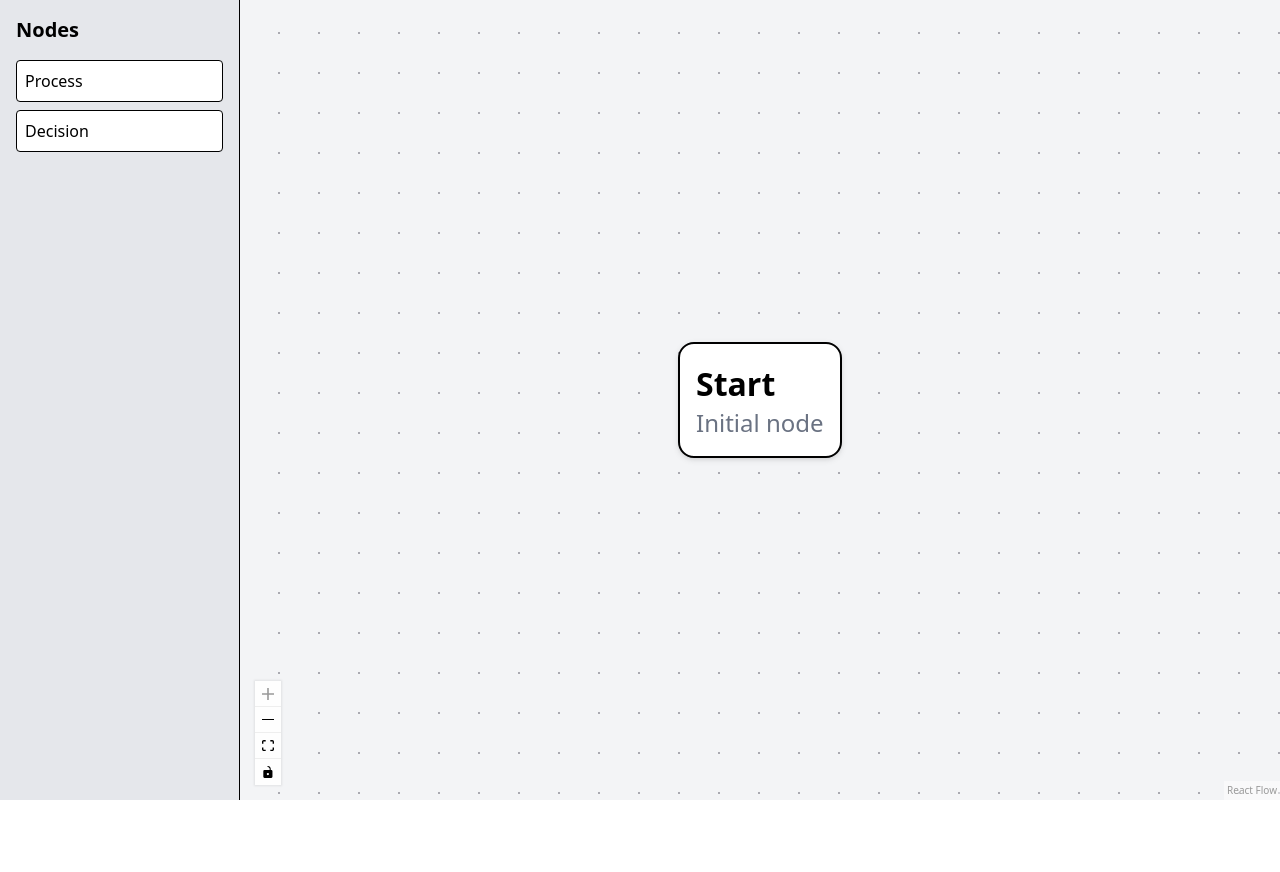
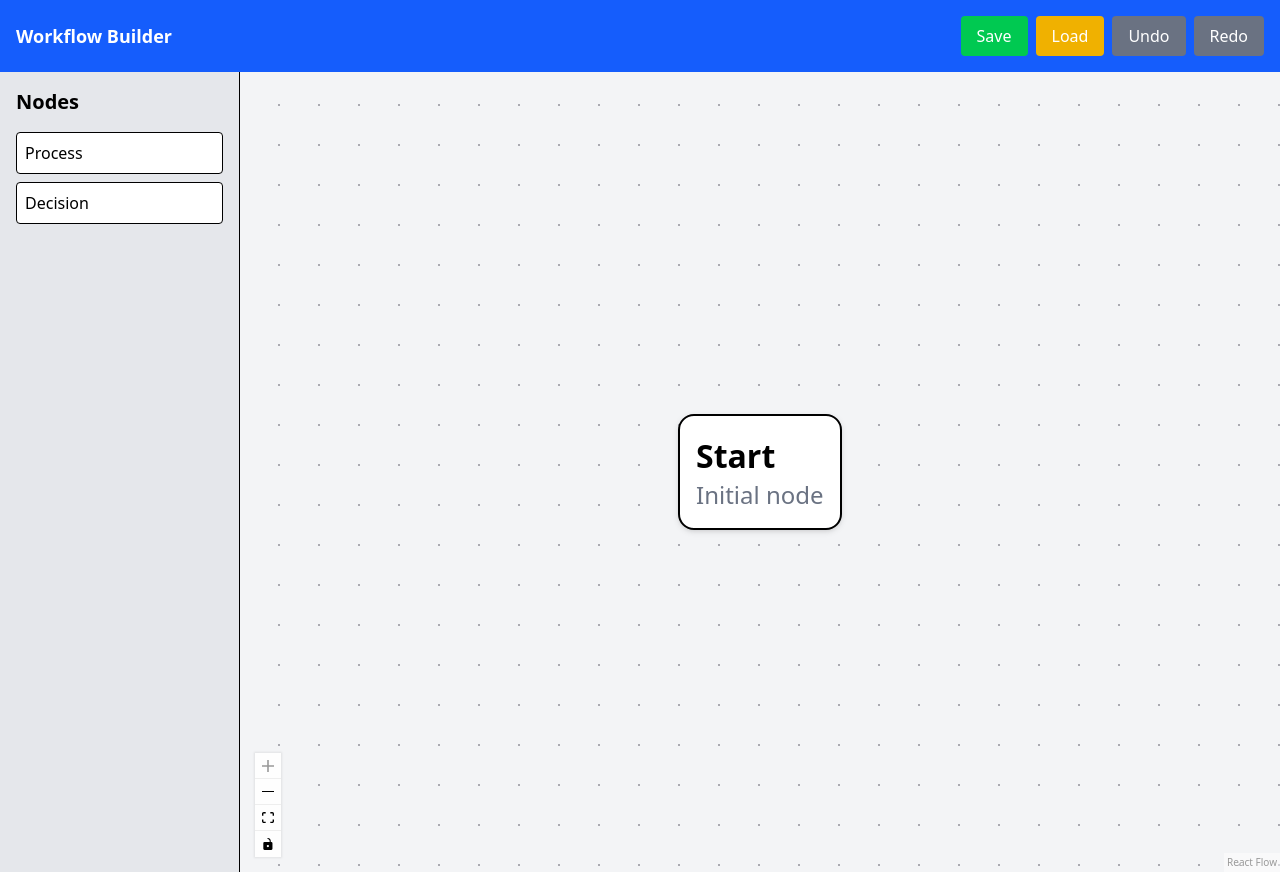
Before and after one commit to marymetilda/workflow-builder, a React app: page / in a window 1280 px wide. Before the commit the page ends 800 px from the top, so only its background shows below. Built offline with nearby package versions, Linux system fonts and the light colour scheme; the HTML template or start-up script is replaced by a standard one.

Commit message:
feat: header component

```diff
--- /dev/null
+++ b/src/components/Header.tsx
@@ -0,0 +1,32 @@
+import React from "react";
+
+interface HeaderProps {
+  onSave: () => void;
+  onLoad: () => void;
+  onUndo: () => void;
+  onRedo: () => void;
+}
+
+const Header: React.FC<HeaderProps> = ({ onSave, onLoad, onUndo, onRedo }) => {
+  return (
+    <header className="flex justify-between items-center p-4 bg-blue-600 text-white shadow-md">
+      <h1 className="text-lg font-bold">Workflow Builder</h1>
+      <div className="flex gap-2">
+        <button onClick={onSave} className="bg-green-500 px-4 py-2 rounded">
+          Save
+        </button>
+        <button onClick={onLoad} className="bg-yellow-500 px-4 py-2 rounded">
+          Load
+        </button>
+        <button onClick={onUndo} className="bg-gray-500 px-4 py-2 rounded">
+          Undo
+        </button>
+        <button onClick={onRedo} className="bg-gray-500 px-4 py-2 rounded">
+          Redo
+        </button>
+      </div>
+    </header>
+  );
+};
+
+export default Header;
--- a/src/components/WorkflowCanvas.tsx
+++ b/src/components/WorkflowCanvas.tsx
@@ -1,5 +1,6 @@
 import { useState, useCallback } from "react";
 import PropertiesPanel from "./PropertiesPanel";
+import Header from "./Header";
 import {
   ReactFlow,
   useEdgesState,
@@ -9,6 +10,7 @@ import {
   Node,
   Background,
   Controls,
+  Edge,
 } from "@xyflow/react";
 import Sidebar from "./Sidebar";
 
@@ -39,17 +41,36 @@ const nodeTypes = {
   customNode: NodeComponent,
 };
 
+interface NodeData extends Record<string, unknown> {
+  label?: string;
+  description?: string;
+}
+
 const WorkflowCanvas = () => {
   const [nodes, setNodes, onNodesChange] = useNodesState(initialNodes);
-  const [edges, setEdges, onEdgesChange] = useEdgesState([]);
+  const initialEdges: Edge[] = [];
+  const [edges, setEdges, onEdgesChange] = useEdgesState(initialEdges);
   const [selectedNode, setSelectedNode] = useState<Node<NodeData> | null>(null);
+  const [history, setHistory] = useState<{ nodes: Node[]; edges: Edge[] }[]>(
+    []
+  );
+  const [redoStack, setRedoStack] = useState<
+    { nodes: Node[]; edges: Edge[] }[]
+  >([]);
 
   const onConnect = useCallback(
-    (connection: Connection) => setEdges((eds) => addEdge(connection, eds)),
+    (connection: Connection) => {
+      setEdges((eds) => addEdge(connection, eds));
+      saveHistory();
+    },
     [setEdges]
   );
 
-  // Handle node drop
+  const saveHistory = () => {
+    setHistory((prev) => [...prev, { nodes, edges }]);
+    setRedoStack([]); // Clear redo stack when new changes are made
+  };
+
   const onDrop = (event: React.DragEvent) => {
     event.preventDefault();
     const nodeType = event.dataTransfer.getData("application/xyflow");
@@ -64,6 +85,7 @@ const WorkflowCanvas = () => {
     };
 
     setNodes((nds: Node[]) => [...nds, newNode]);
+    saveHistory();
   };
 
   const onDragOver = (event: React.DragEvent) => {
@@ -75,8 +97,46 @@ const WorkflowCanvas = () => {
     setSelectedNode(node);
   };
 
+  const onSave = () => {
+    localStorage.setItem("workflow", JSON.stringify({ nodes, edges }));
+    alert("Workflow saved!");
+  };
+
+  const onLoad = () => {
+    const savedData = localStorage.getItem("workflow");
+    if (savedData) {
+      const { nodes, edges } = JSON.parse(savedData);
+      setNodes(nodes);
+      setEdges(edges);
+    }
+  };
+
+  const onUndo = () => {
+    if (history.length === 0) return;
+
+    const lastState = history[history.length - 1];
+    setHistory(history.slice(0, -1));
+    setRedoStack((prev) => [...prev, { nodes, edges }]);
+
+    setNodes(lastState.nodes);
+    setEdges(lastState.edges);
+  };
+
+  const onRedo = () => {
+    if (redoStack.length === 0) return;
+    const nextState = redoStack.pop();
+    if (nextState) {
+      setHistory((prev) => [...prev, { nodes, edges }]);
+      setNodes(nextState.nodes);
+      setEdges(nextState.edges);
+    }
+  };
+
   return (
-    <div className="w-full h-screen bg-gray-100 relative flex">
+    <div className="w-full h-screen bg-gray-100 relative flex flex-col">
+      <Header onSave={onSave} onLoad={onLoad} onUndo={onUndo} onRedo={onRedo} />
+
+      <div className="flex flex-1">
         {/* Sidebar */}
         <div className="w-60">
           <Sidebar />
@@ -108,6 +168,7 @@ const WorkflowCanvas = () => {
           setNodes={setNodes}
         />
       </div>
+    </div>
   );
 };
 
```
Lines whose indentation alone changed are shown as unchanged.
